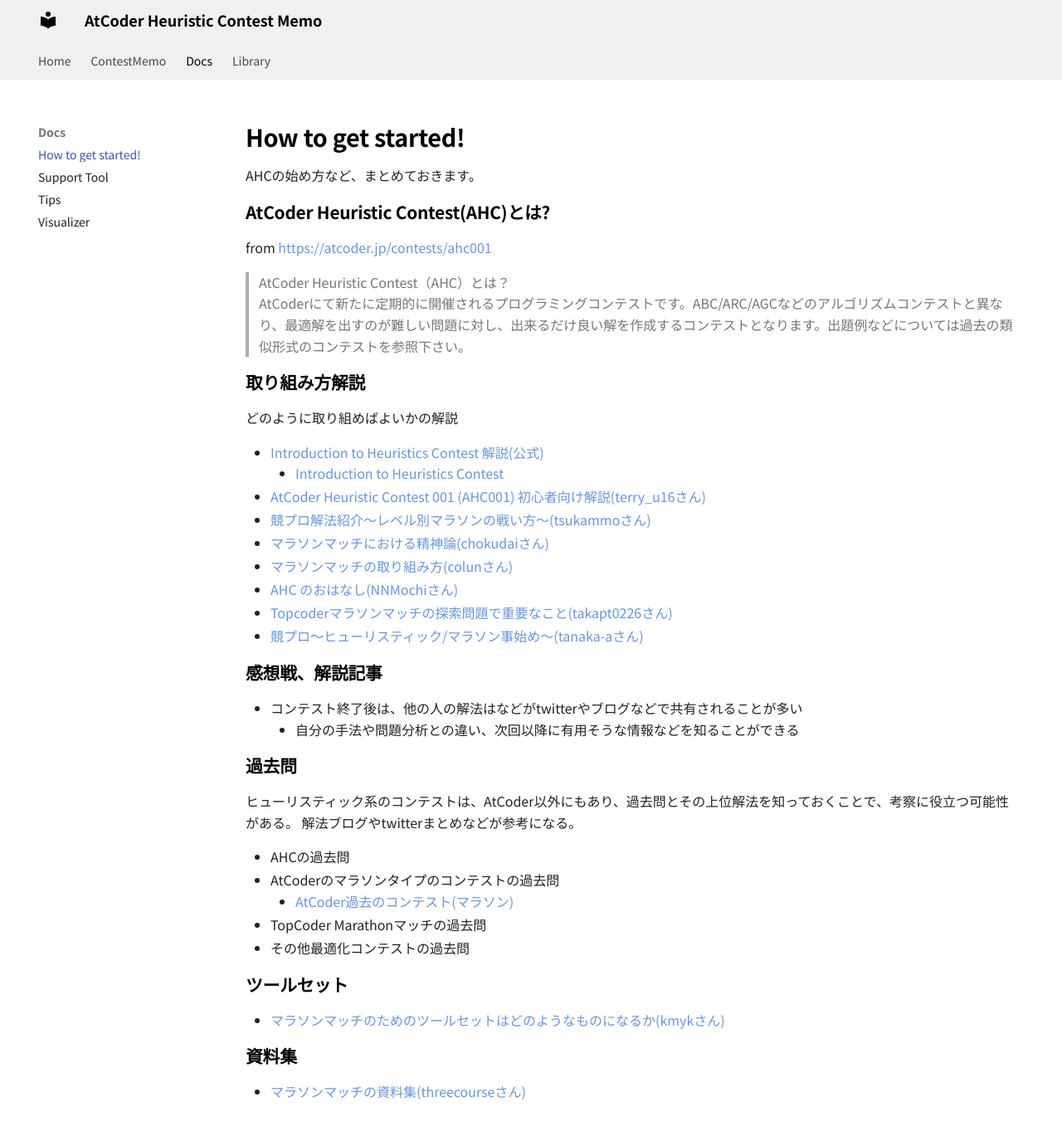
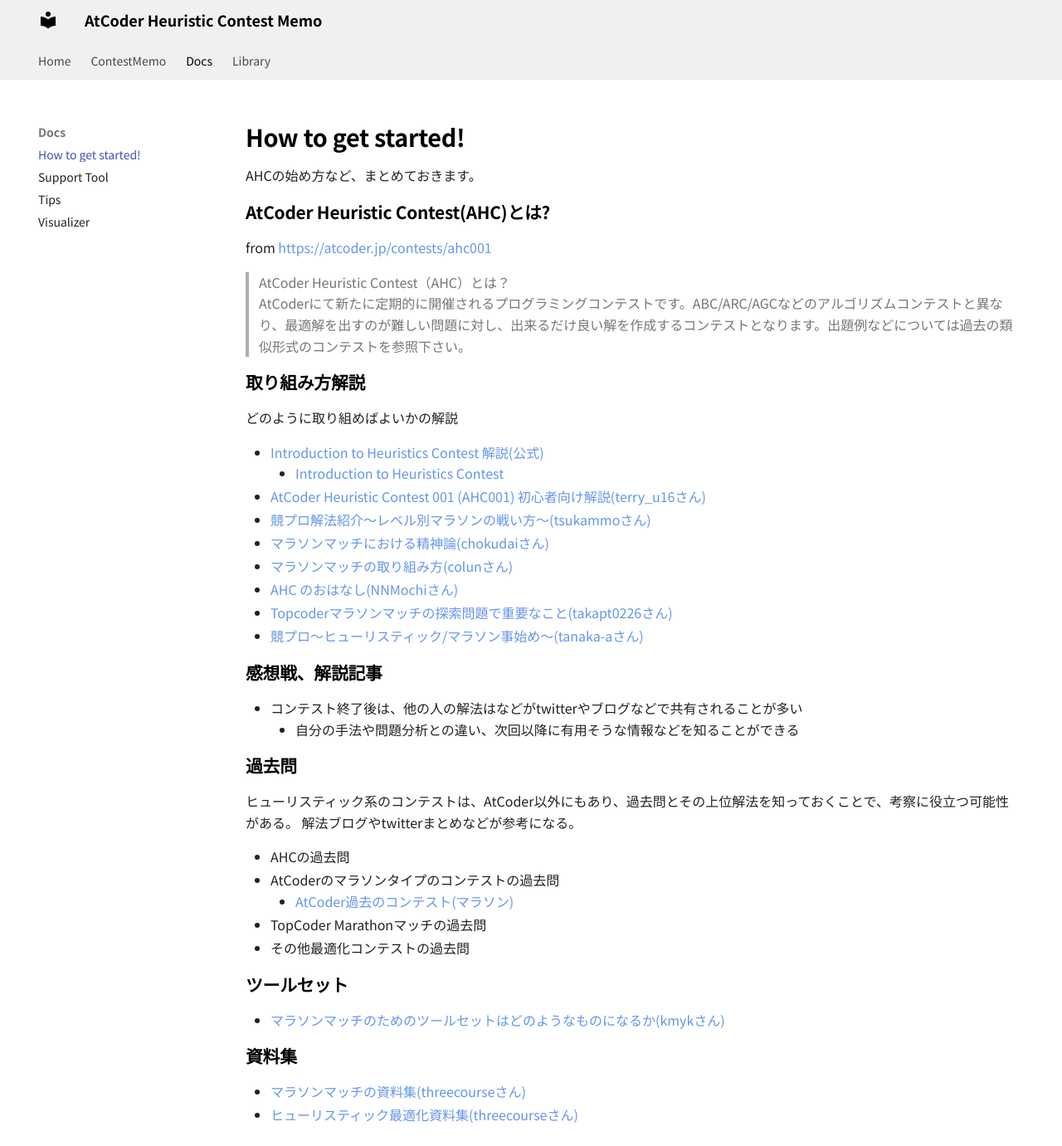
Before and after one commit to jetbead/AtCoderHeuristicContestMemo, an MkDocs documentation site: the page built from docs/Docs/how_to_get_started.md, in a window 1280 px wide and 1381 px high. Shown: the whole window at 83% size. Built offline with MkDocs 1.6.1 and Material for MkDocs 9.7.7, drawn with Linux system fonts in a browser that asks for light colours; some web fonts are replaced.

Commit message:
Update how_to_get_started.md

```diff
--- a/docs/Docs/how_to_get_started.md
+++ b/docs/Docs/how_to_get_started.md
@@ -41,3 +41,4 @@
 
 ## 資料集
 - [マラソンマッチの資料集(threecourseさん)](https://threecourse.hatenablog.com/entry/%3Fp%3D1164)
+- [ヒューリスティック最適化資料集(threecourseさん)](https://heuristic-ja.growi.cloud/)
```
